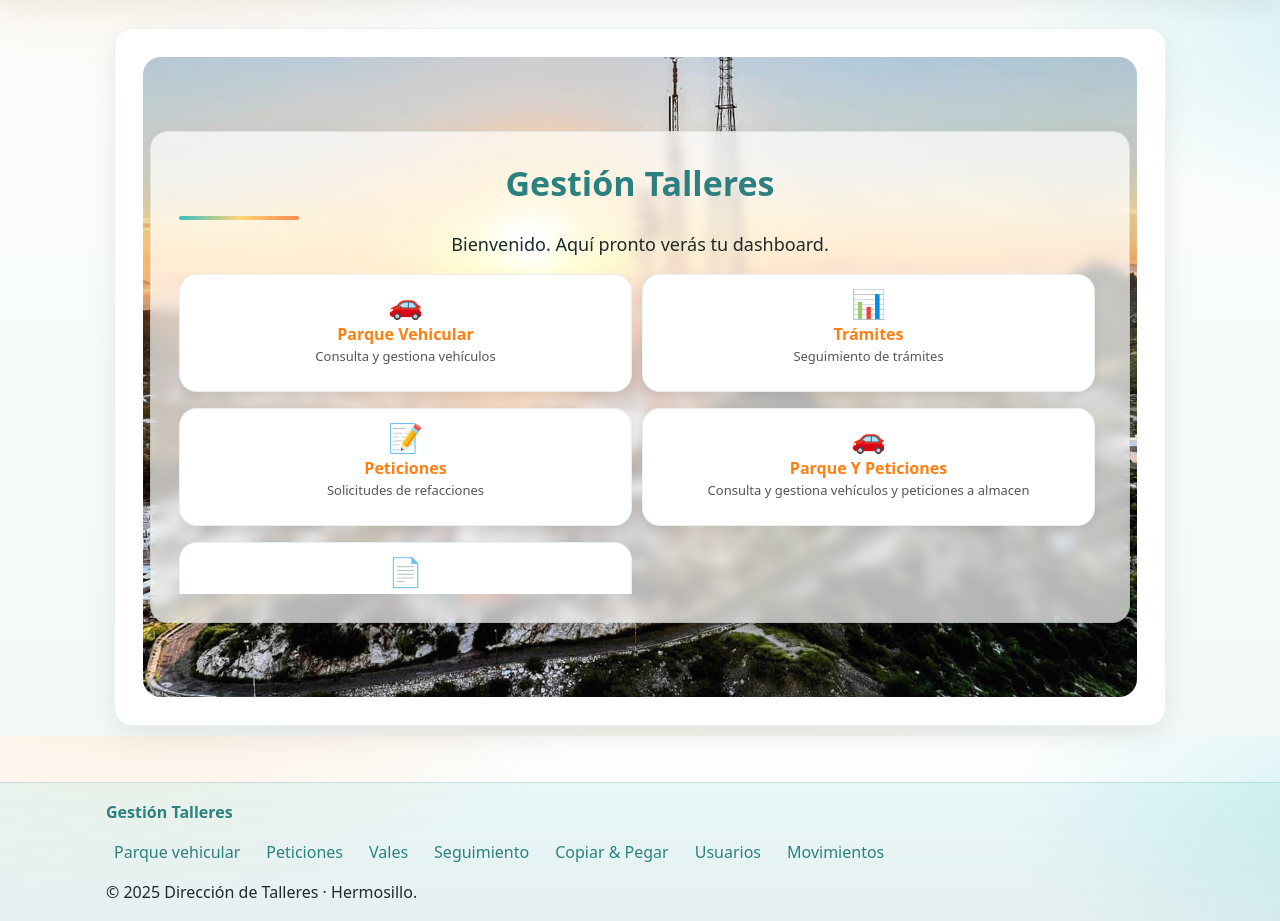
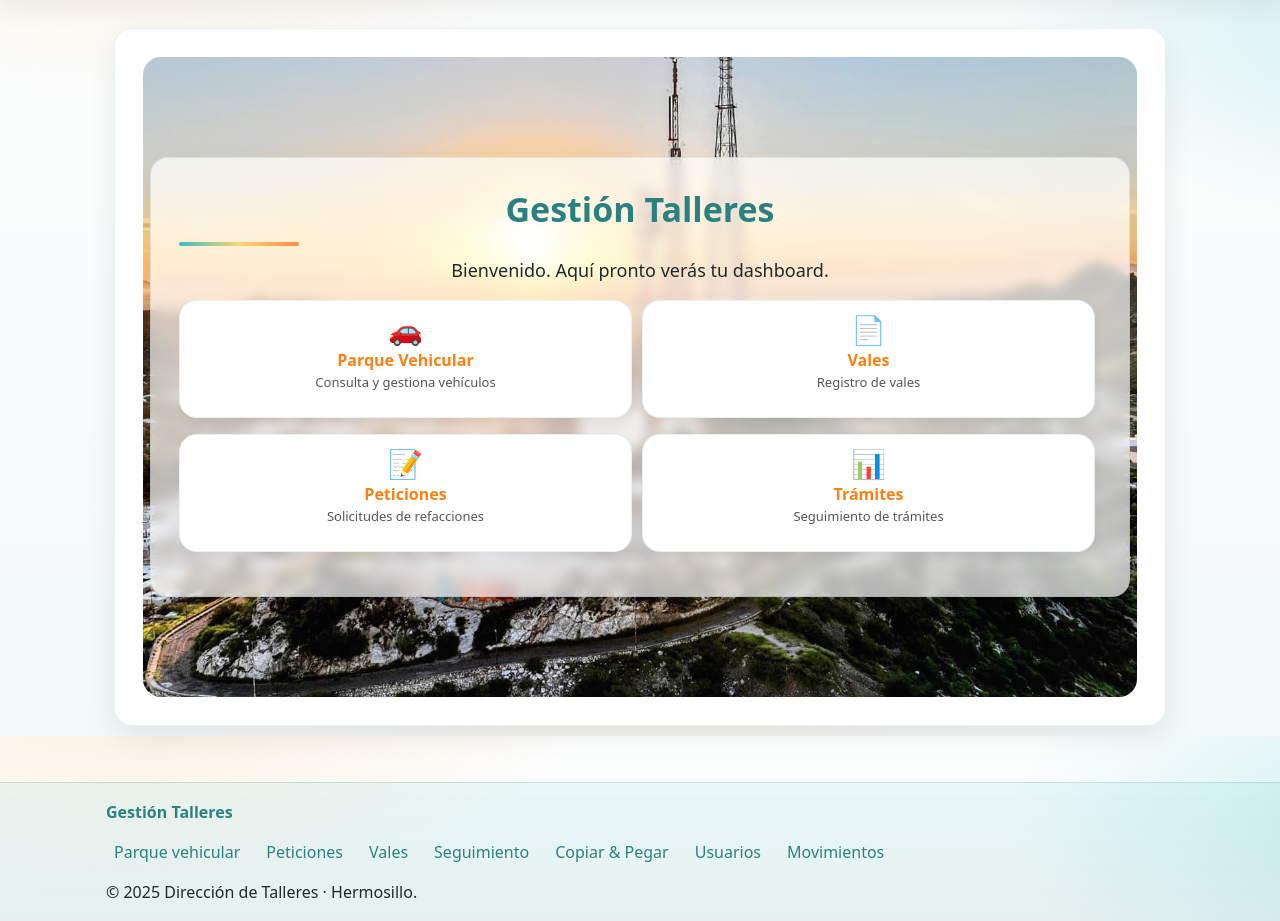
Before and after one commit to emmaroa/ProyectoTalleres, a Flask app: page / in a window 1280 px wide. Shown: the part 64-985 px from the top of the page. Run offline with Flask 3, Linux system fonts and the light colour scheme; a user stored in the database is signed in; data comes from the database, SQL or seed files in the repository.

Commit message:
Update index.html

```diff
--- a/templates/index.html
+++ b/templates/index.html
@@ -27,11 +27,6 @@
           <div class="icon">📊</div>
           <h3>Trámites</h3>
           <p>Seguimiento de trámites</p>
-        </a>
-         <a href="{{ url_for('parqueypeticiones') }}" class="card">
-          <div class="icon">🚗</div>
-          <h3>Parque Y Peticiones</h3>
-          <p>Consulta y gestiona vehículos y peticiones a almacen</p>
         </a>
       </div>
     </div>
```
